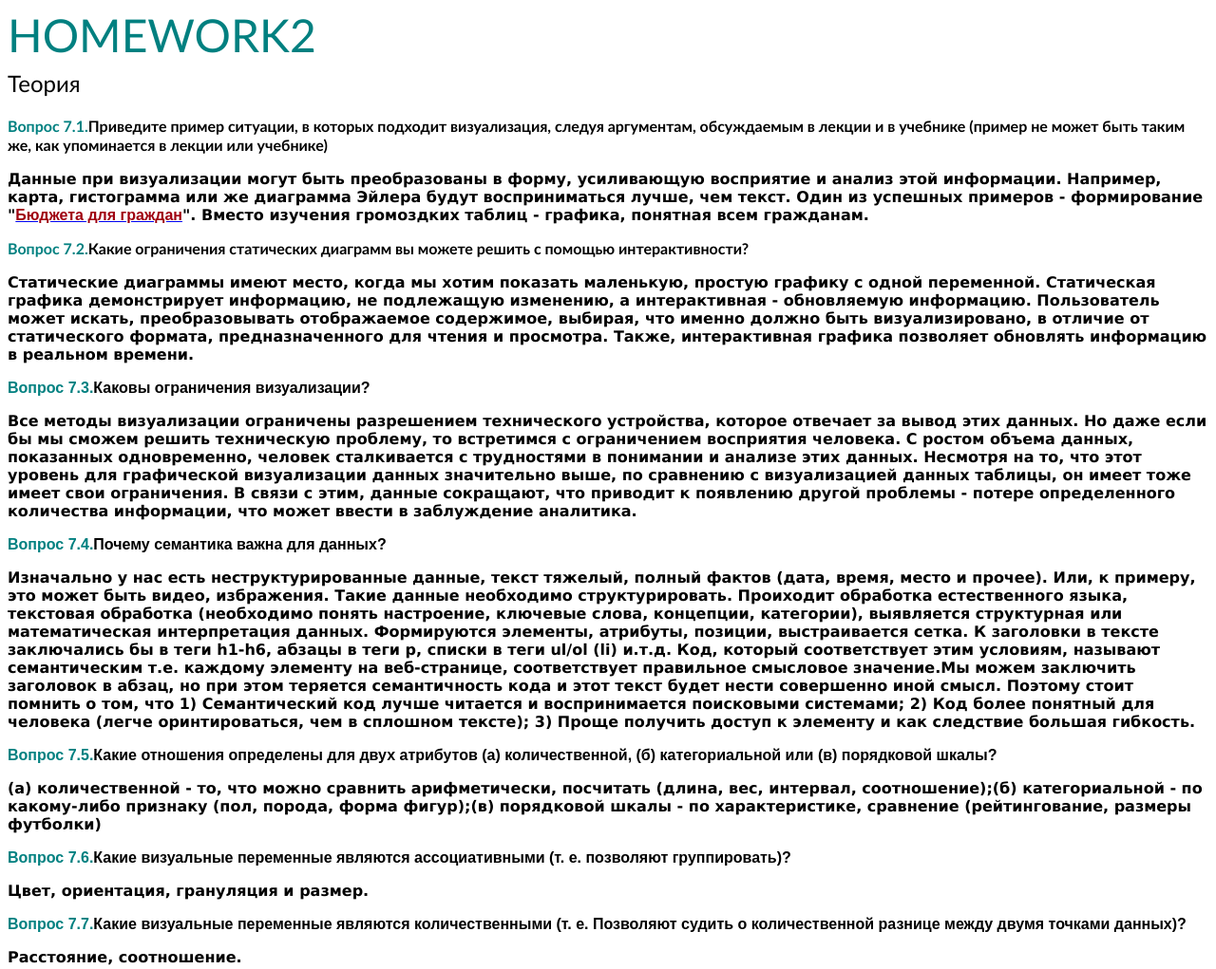
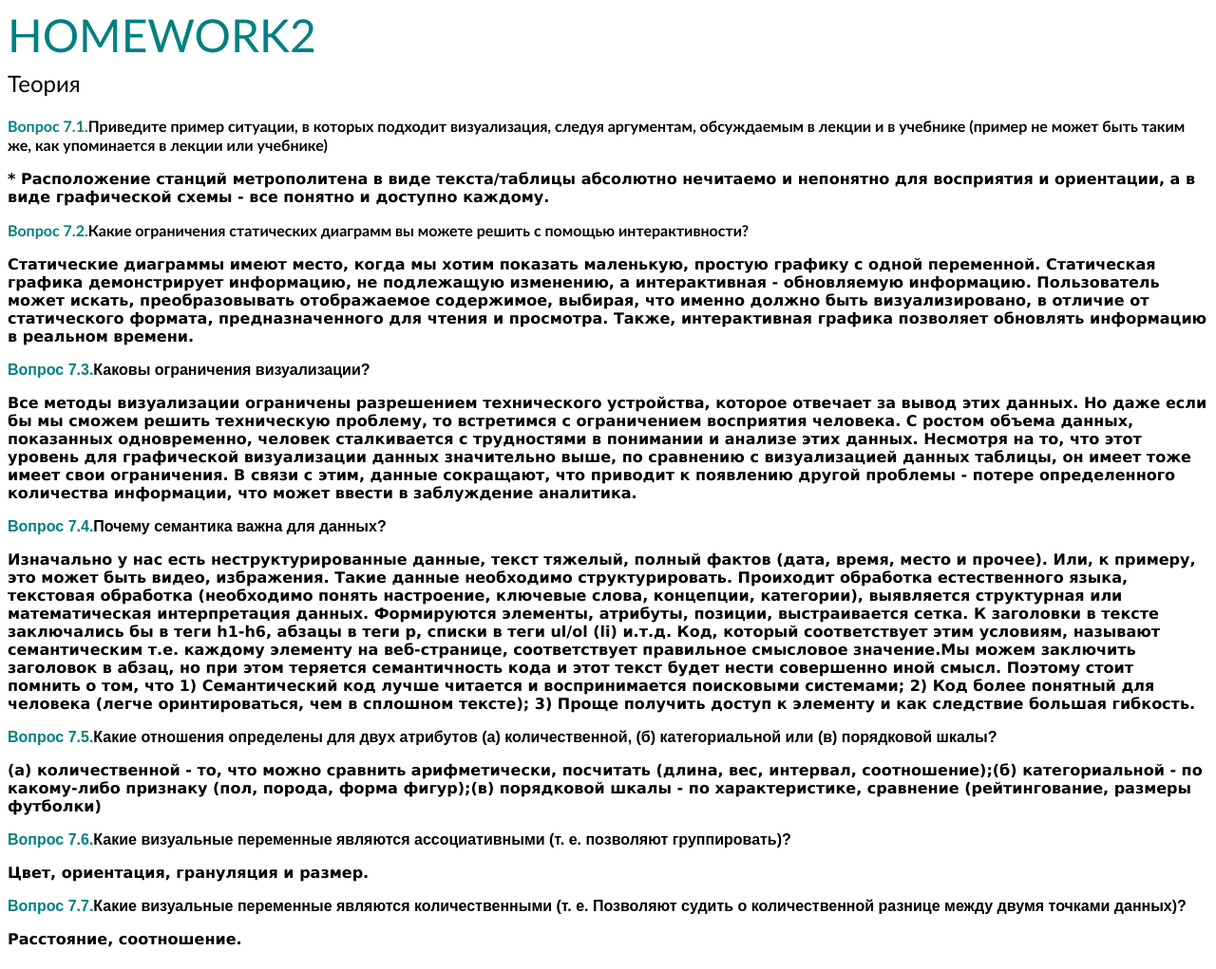
Before and after one commit to AlenaMirsaitova/.github.io, a plain HTML site: page hw2/theory.html in a window 1280 px wide. Shown: the whole page at 95% size. Drawn offline with Linux system fonts and the light colour scheme.

Commit message:
Update theory.html

```diff
--- a/hw2/theory.html
+++ b/hw2/theory.html
@@ -21,7 +21,7 @@
 
 <p><font size="3" color="teal" face="Calibri">Вопрос 7.1.</font><font size="3" color="BLACK" face="Calibri">Приведите пример ситуации, в которых подходит визуализация, следуя аргументам, обсуждаемым в лекции и в учебнике (пример не может быть таким же, как упоминается в лекции или учебнике)</font></p>
 
-<p>Данные при визуализации могут быть преобразованы в форму, усиливающую восприятие и анализ этой информации. Например, карта, гистограмма или же диаграмма Эйлера будут восприниматься лучше, чем текст. Один из успешных примеров - формирование "<a href="https://budget.edu.ru/"><font size="3" color="#9F000F" face="Arial">Бюджета для граждан</font><font size="3" color="BLACK" face="Arial"></font></a>". Вместо изучения громоздких таблиц - графика, понятная всем гражданам.<p>
+ <p> * Расположение станций метрополитена в виде текста/таблицы абсолютно нечитаемо и непонятно для восприятия и ориентации, а в виде графической схемы - все понятно и доступно каждому.<p>
 
 <p><font size="3" color="teal" face="Calibri">Вопрос 7.2.</font><font size="3" color="BLACK" face="Calibri">Какие ограничения статических диаграмм вы можете решить с помощью интерактивности?</font></p>
 
```
